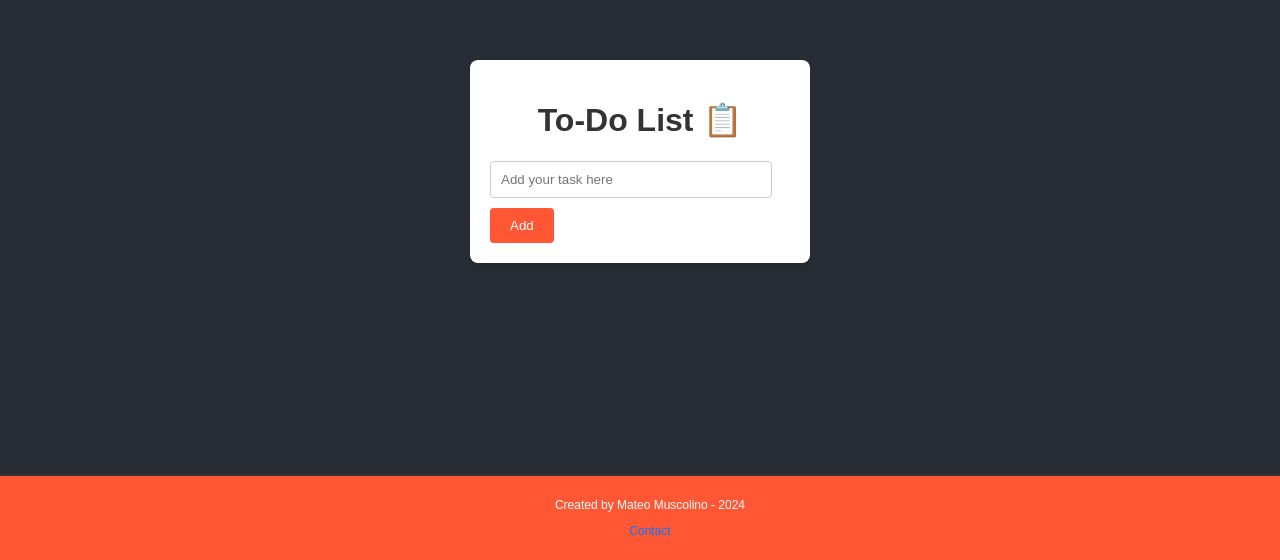
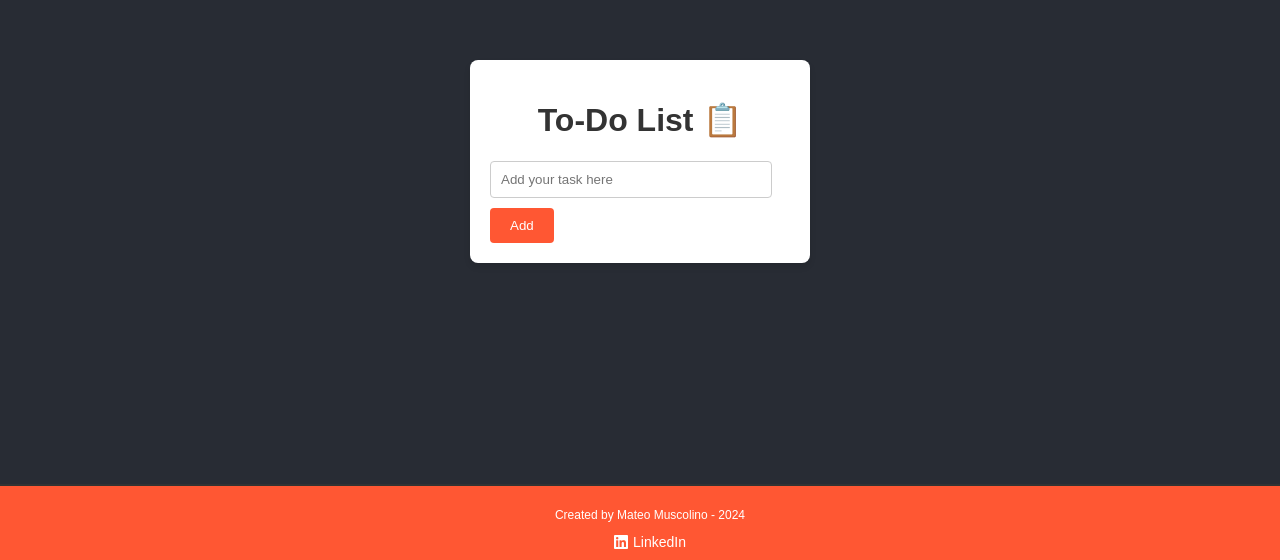
Before and after one commit to MateoMuscolino/ToDoList, a plain HTML site: page index.html in a window 1280 px wide. Shown: the part 240-800 px from the top of the page. Drawn offline with Linux system fonts and the light colour scheme.

Commit message:
ADD: LinkedIn icon in the footer

```diff
--- a/css/style.css
+++ b/css/style.css
@@ -102,14 +102,22 @@ li {/* styling each task */
 }
 
 #footer a { /* stling the links separately*/
-    color: #007bff;
+    color: #fff;
     text-decoration: none;
+    font-size: 14px;
+    display: flex;
+    align-items: center;
+    justify-content: center;
+    gap: 5px; /* space between the icon and the text */
 }
 
 #footer a:hover { /* styling the <a> (links) elements inside the <footer> */
-    text-decoration: underline;
+    color: #0077b5;
 }
 
+#footer i{
+    font-size: 16px;
+}
 .main-content {
     flex-grow: 1;
 }
--- a/index.html
+++ b/index.html
@@ -1,5 +1,6 @@
 <!DOCTYPE html>
 <html lang = "en">
+<link href="https://cdnjs.cloudflare.com/ajax/libs/font-awesome/5.15.4/css/all.min.css" rel="stylesheet">  <!-- LinkedIn icon -->
 <head> <!-- Title web -->
     <link rel="stylesheet" href="css/style.css">
     <meta charset = "UTF-8">
@@ -20,6 +21,8 @@
 </body>
 <footer id="footer">
     <p>Created by Mateo Muscolino - 2024</p>
-    <p><a href="https://www.linkedin.com/in/mateo-muscolino-b8aab0234/">Contact</a></p>
+    <a href="https://www.linkedin.com/in/mateo-muscolino-b8aab0234/" target="_blank"> <!-- with the target it opone a new tab with the linkedIn -->
+        <i class="fab fa-linkedin"></i> LinkedIn
+    </a>
 </footer>
 </html>
```
Also changed, not shown: to-do.txt, 1 other file.
